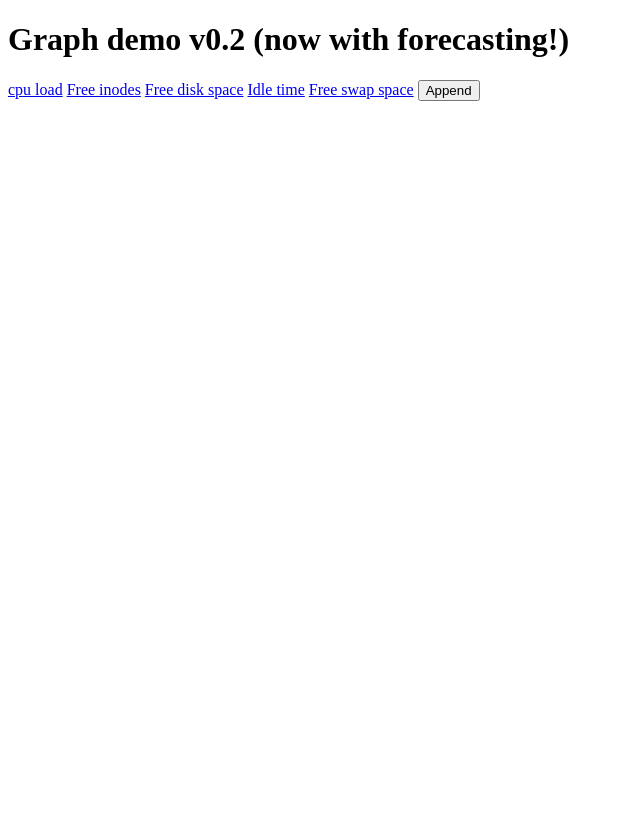
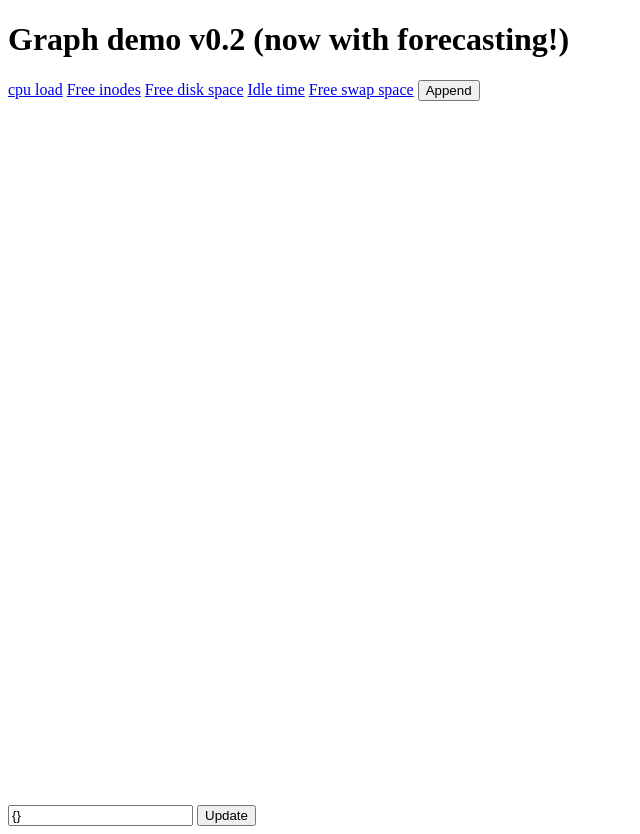
Before and after one commit to Multi-Axis/multi-axis-graphs, a plain HTML site: page zab.html in a window 1280 px wide. Shown: the whole page, without its empty margins (0-640 px from the left). Before the commit the page ends 813 px from the top, so only its background shows below. Drawn offline with nearby package versions, Linux system fonts and the light colour scheme.

Commit message:
Add params form to zab.html

```diff
--- a/zab.html
+++ b/zab.html
@@ -38,5 +38,10 @@
         <br/>
         <div></div>
         <script src="graph.js"></script>
+
+        <form method=POST>
+           <input type=text value="{}" />
+           <input type=submit value="Update"/>
+        </form>
     </body>
 </html>
```
